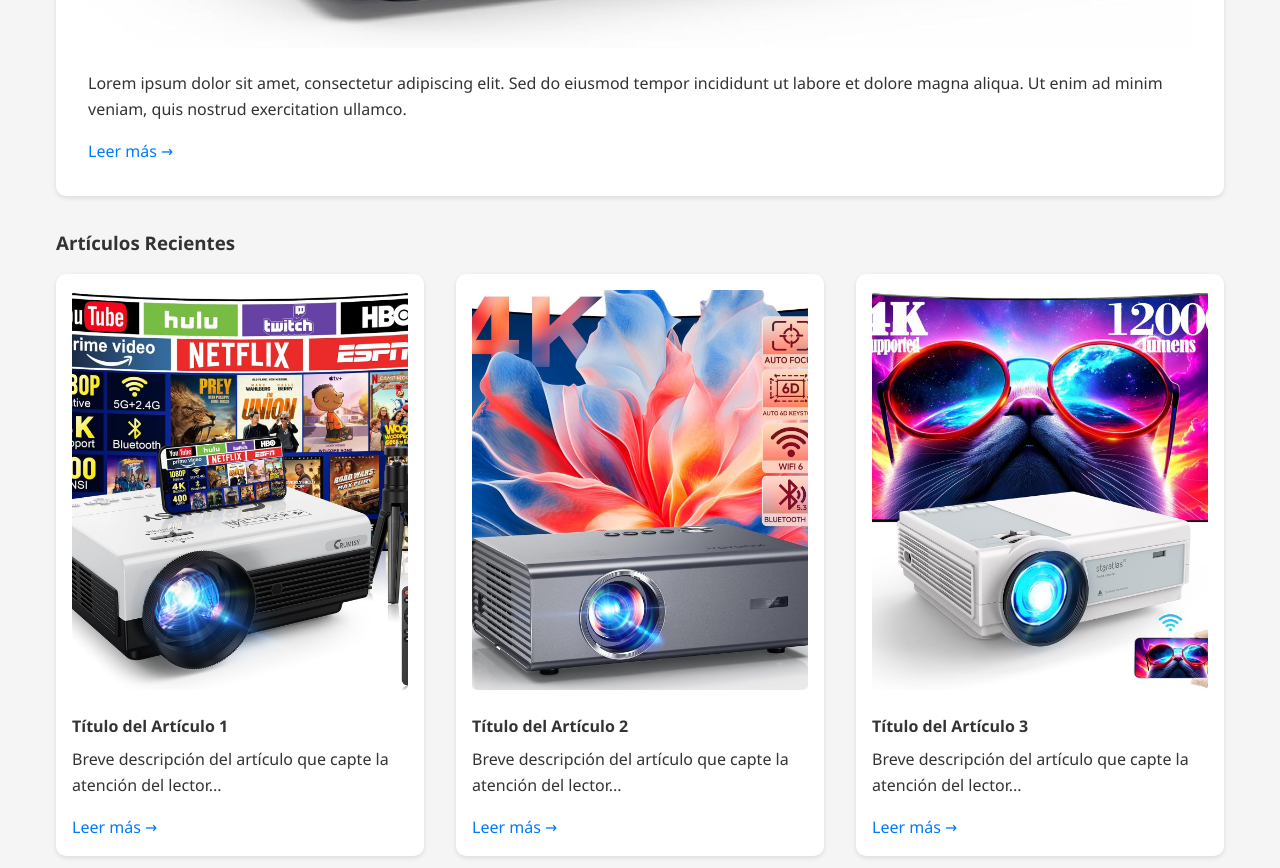
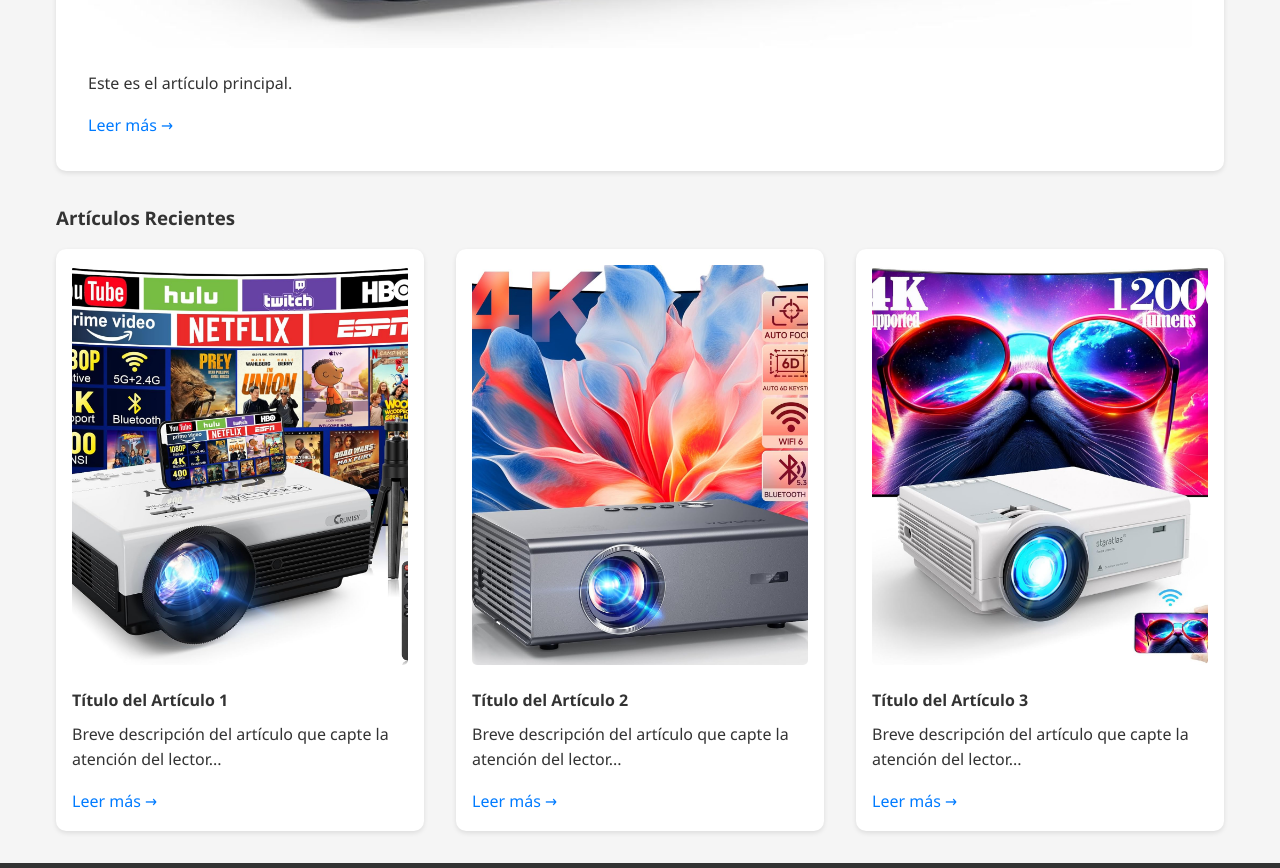
Before and after one commit to javela-camilo/practice-git, a plain HTML site: page index.html in a window 1280 px wide. Shown: the part 1274-2142 px from the top of the page. Drawn offline with Linux system fonts and the light colour scheme.

Commit message:
feat: change description in main article

```diff
--- a/index.html
+++ b/index.html
@@ -29,7 +29,7 @@
                     <span class="author">Por: Camilo Javela Dev</span>
                 </div>
                 <img src="images\71ivk1F3RKL._AC_SL1500_.jpg" alt="Imagen del post">
-                <p>Lorem ipsum dolor sit amet, consectetur adipiscing elit. Sed do eiusmod tempor incididunt ut labore et dolore magna aliqua. Ut enim ad minim veniam, quis nostrud exercitation ullamco.</p>
+                <p>Este es el artículo principal.</p>
                 <a href="#" class="read-more">Leer más →</a>
             </article>
         </section>
```
